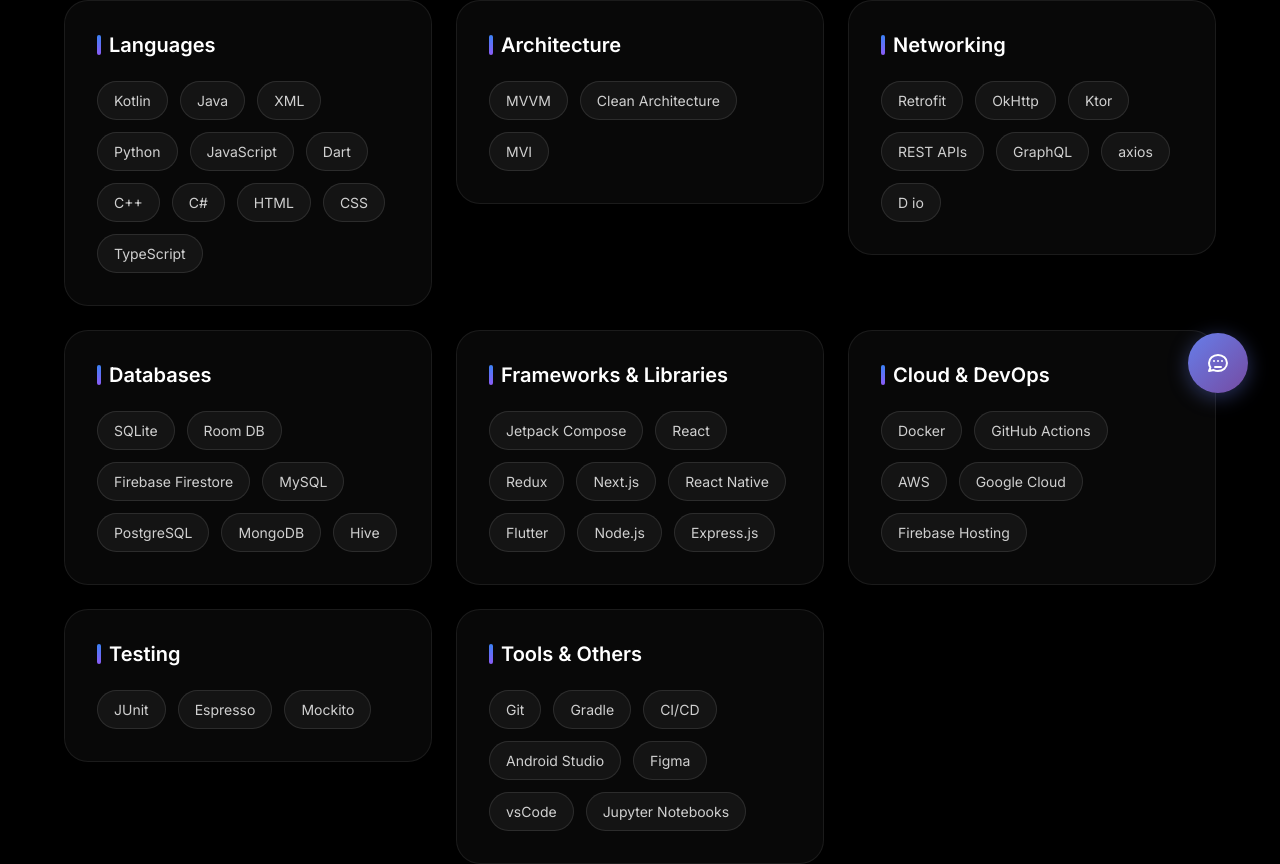
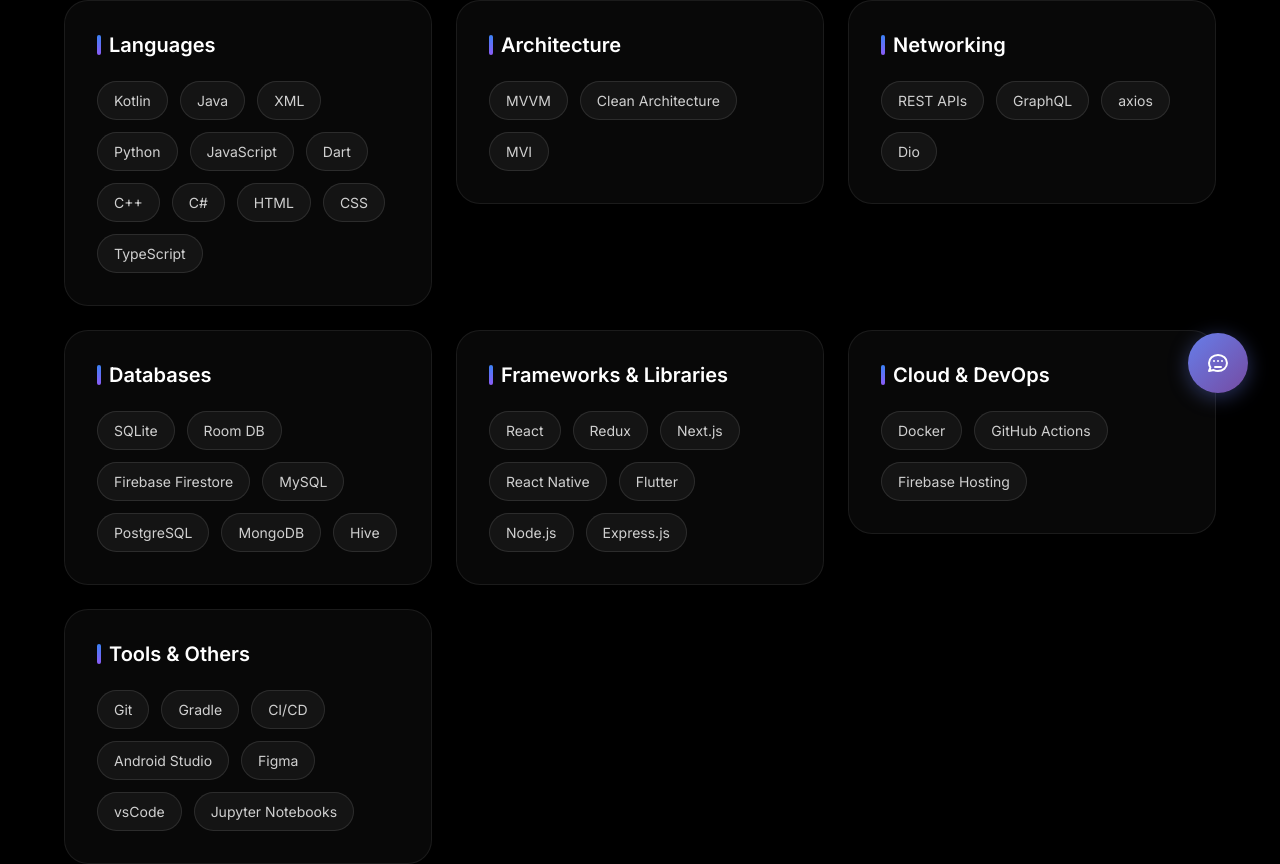
Before and after one commit to JeelChandegra/react_portfolio, a React (Vite) app in the folder my-react-app/: page /skills in a window 1280 px wide. Shown: the part 375-1239 px from the top of the page. Built offline with nearby package versions, Linux system fonts and the light colour scheme.

Commit message:
Restore accidentally removed skills in Skills.tsx (HTML, CSS, Jetpack Compose, AWS, Google Cloud, Testing category, etc.)

```diff
--- a/my-react-app/src/components/Skills.tsx
+++ b/my-react-app/src/components/Skills.tsx
@@ -16,7 +16,7 @@ const skillCategories = [
   },
   {
     title: 'Networking',
-    skills: ['Retrofit', 'OkHttp', 'Ktor', 'REST APIs', 'GraphQL','axios' ,'D io']
+    skills: [ 'REST APIs', 'GraphQL','axios' ,'Dio']
   },
   {
     title: 'Databases',
@@ -24,16 +24,13 @@ const skillCategories = [
   },
   {
     title: 'Frameworks & Libraries',
-    skills: ['Jetpack Compose', 'React','Redux','Next.js','React Native', 'Flutter', 'Node.js', 'Express.js']
+    skills: ['React','Redux','Next.js','React Native', 'Flutter', 'Node.js', 'Express.js']
   },
   {
     title: 'Cloud & DevOps',
-    skills: ['Docker', 'GitHub Actions', 'AWS', 'Google Cloud', 'Firebase Hosting']
+    skills: ['Docker', 'GitHub Actions', 'Firebase Hosting']
   },
-  {
-    title: 'Testing',
-    skills: ['JUnit', 'Espresso', 'Mockito']
-  },
+
   {
     title: 'Tools & Others',
     skills: ['Git', 'Gradle', 'CI/CD', 'Android Studio', 'Figma','vsCode','Jupyter Notebooks']
```
